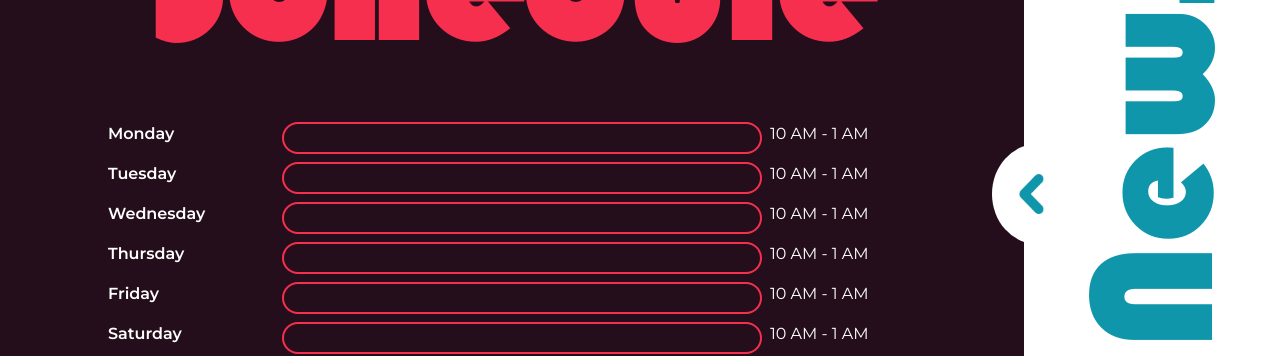
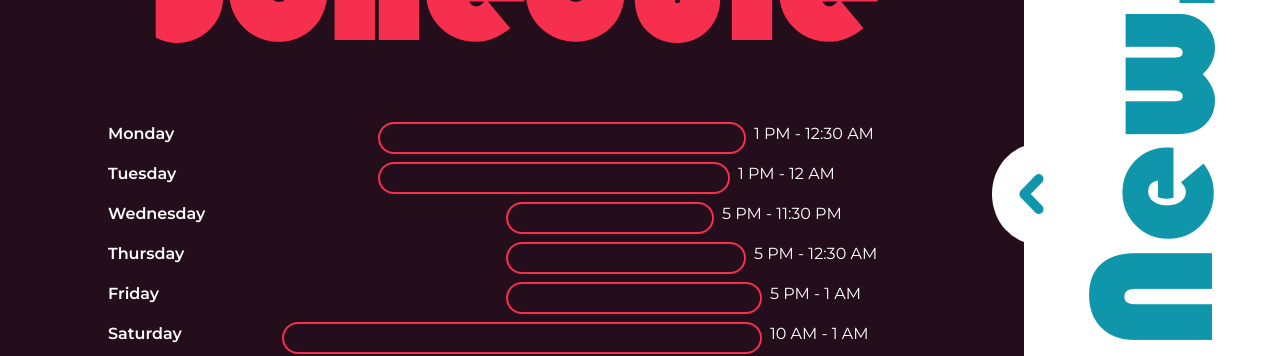
Before and after one commit to kayashth1/Bowling_App, a React (Vite) app: page / in a window 1280 px wide. Shown: the part 1020-1376 px from the top of the page. Built offline with nearby package versions, Linux system fonts and the light colour scheme.

Commit message:
Timetable reverted back

```diff
--- a/src/components/Timetable.jsx
+++ b/src/components/Timetable.jsx
@@ -52,37 +52,37 @@ const TimetableRow = ({ day, startHour, endHour, startTime, endTime }) => {
 const data = [
   {
     day: 'Monday',
-    startHour: 10,
-    endHour: 25,
-    startTime: '10 AM',
-    endTime: '1 AM',
+    startHour: 13,
+    endHour: 24.5,
+    startTime: '1 PM',
+    endTime: '12:30 AM',
   },
   {
     day: 'Tuesday',
-    startHour: 10,
-    endHour: 25,
-    startTime: '10 AM',
-    endTime: '1 AM',
+    startHour: 13,
+    endHour: 24,
+    startTime: '1 PM',
+    endTime: '12 AM',
   },
   {
     day: 'Wednesday',
-    startHour: 10,
-    endHour: 25,
-    startTime: '10 AM',
-    endTime: '1 AM',
+    startHour: 17,
+    endHour: 23.5,
+    startTime: '5 PM',
+    endTime: '11:30 PM',
   },
   {
     day: 'Thursday',
-    startHour: 10,
-    endHour: 25,
-    startTime: '10 AM',
-    endTime: '1 AM',
+    startHour: 17,
+    endHour: 24.5,
+    startTime: '5 PM',
+    endTime: '12:30 AM',
   },
   {
     day: 'Friday',
-    startHour: 10,
+    startHour: 17,
     endHour: 25,
-    startTime: '10 AM',
+    startTime: '5 PM',
     endTime: '1 AM',
   },
   {
@@ -100,6 +100,7 @@ const data = [
     endTime: '1 AM',
   },
 ];
+
 
 const Timetable = ({ isOpen }) => {
   return (
```
